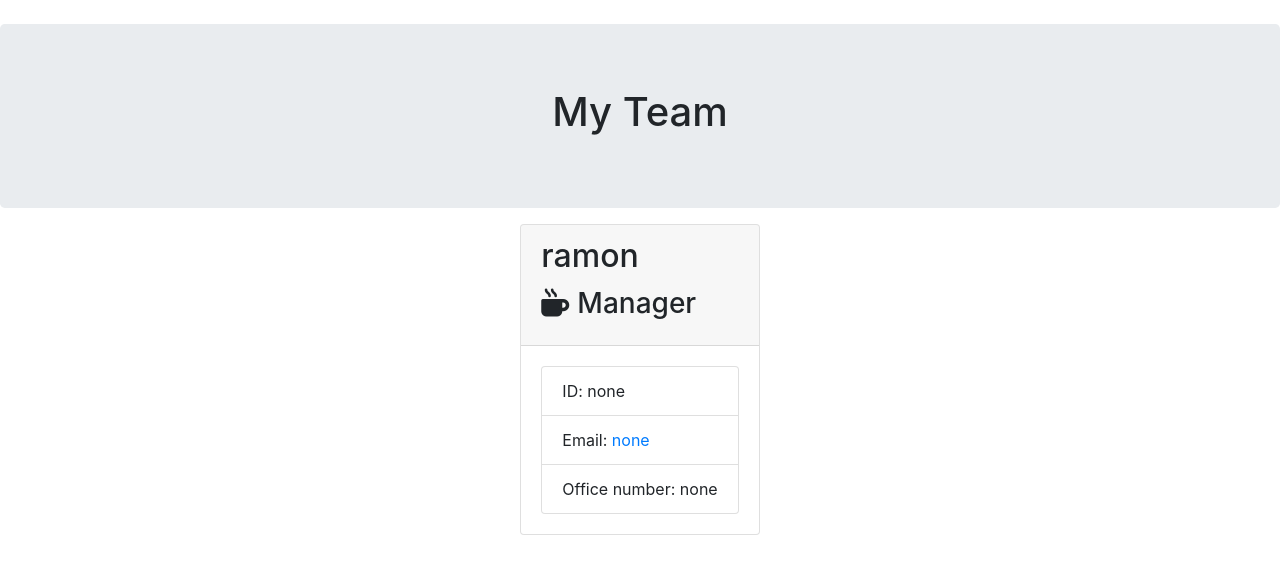
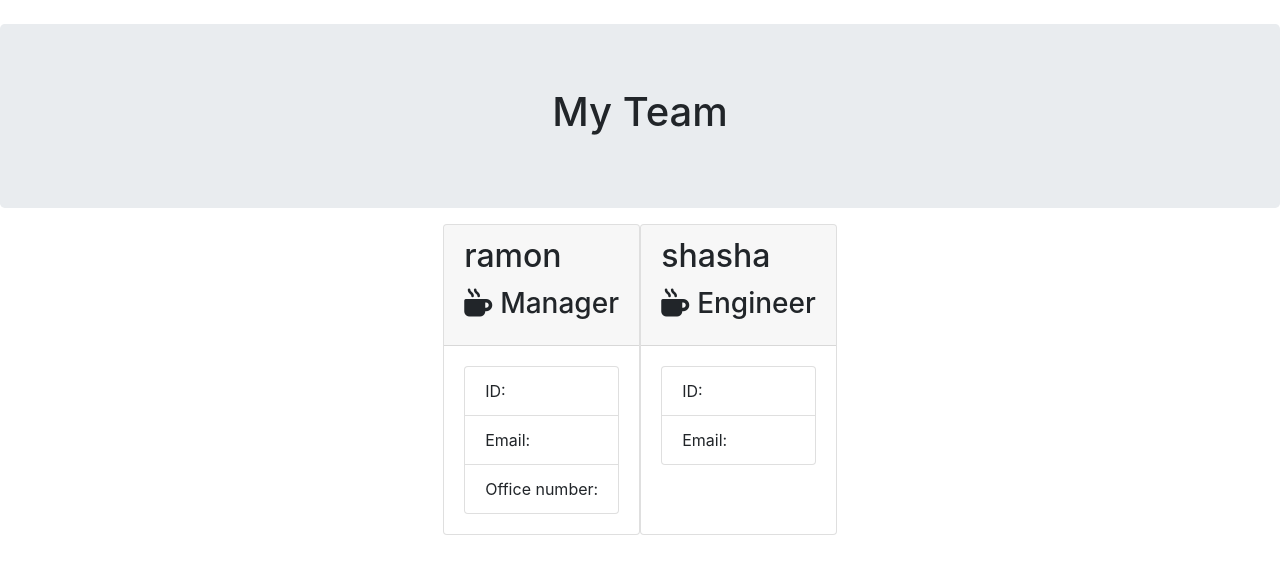
Before and after one commit to mrramontorres/team-profile-generator, a plain HTML site: page dist/sampleTeam.html in a window 1280 px wide. Drawn offline with nearby package versions, Linux system fonts and the light colour scheme.

Commit message:
successfuly another person to the html.

```diff
--- a/dist/sampleTeam.html
+++ b/dist/sampleTeam.html
@@ -32,9 +32,23 @@
         </div>
         <div class="card-body">
             <ul class="list-group">
-                <li class="list-group-item">ID: none</li>
-                <li class="list-group-item">Email: <a href="mailto:none}">none</a></li>
-                <li class="list-group-item">Office number: none</li>
+                <li class="list-group-item">ID: </li>
+                <li class="list-group-item">Email: <a href="mailto:}"></a></li>
+                <li class="list-group-item">Office number: </li>
             </ul>
         </div>
     </div>
+
+        <div class="card employee-card">
+        <div class="card-header">
+            <h2 class="card-title">shasha</h2>
+            <h3 class="card-title"><i class="fas fa-mug-hot mr-2"></i>Engineer</h3>
+        </div>
+        <div class="card-body">
+            <ul class="list-group">
+                <li class="list-group-item">ID: </li>
+                <li class="list-group-item">Email: <a href="mailto:}"></a></li>
+
+            </ul>
+        </div>
+    </div>
```
Also changed, not shown: index.js (+7 -7 lines).
